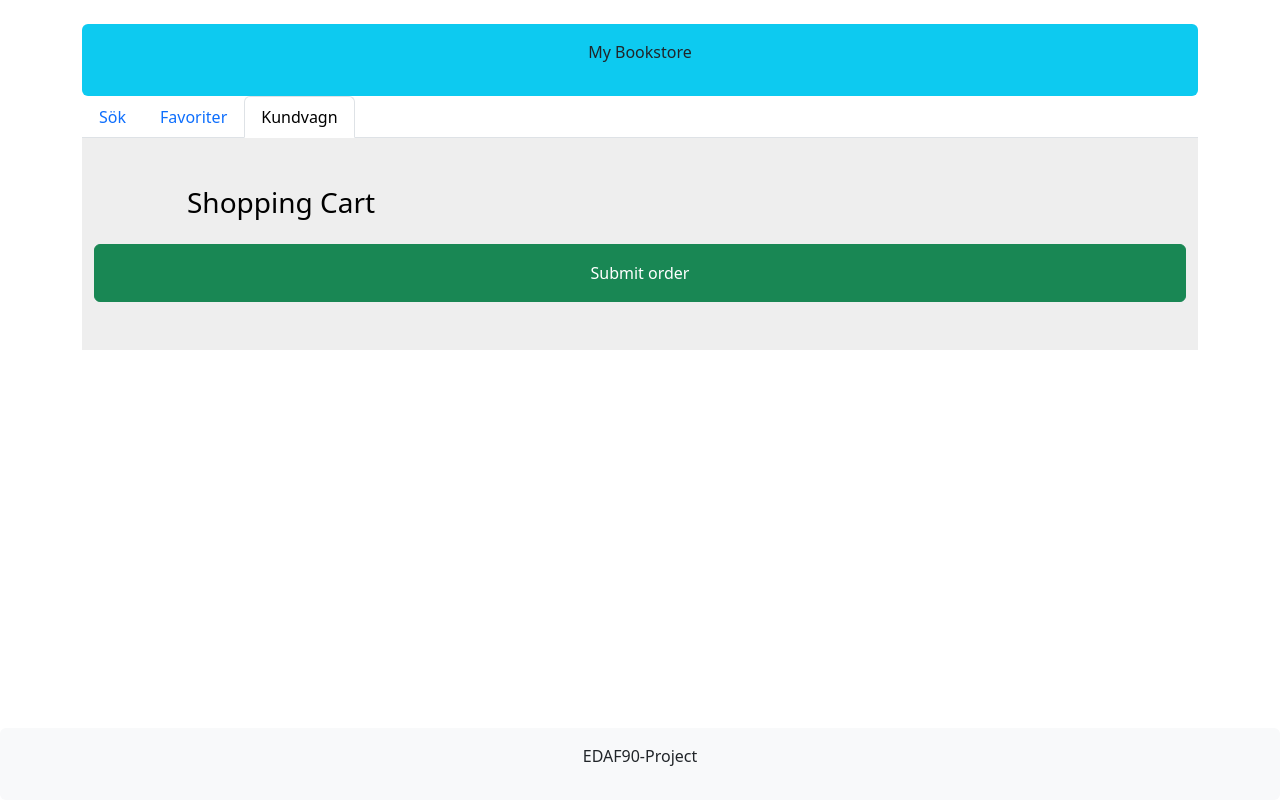
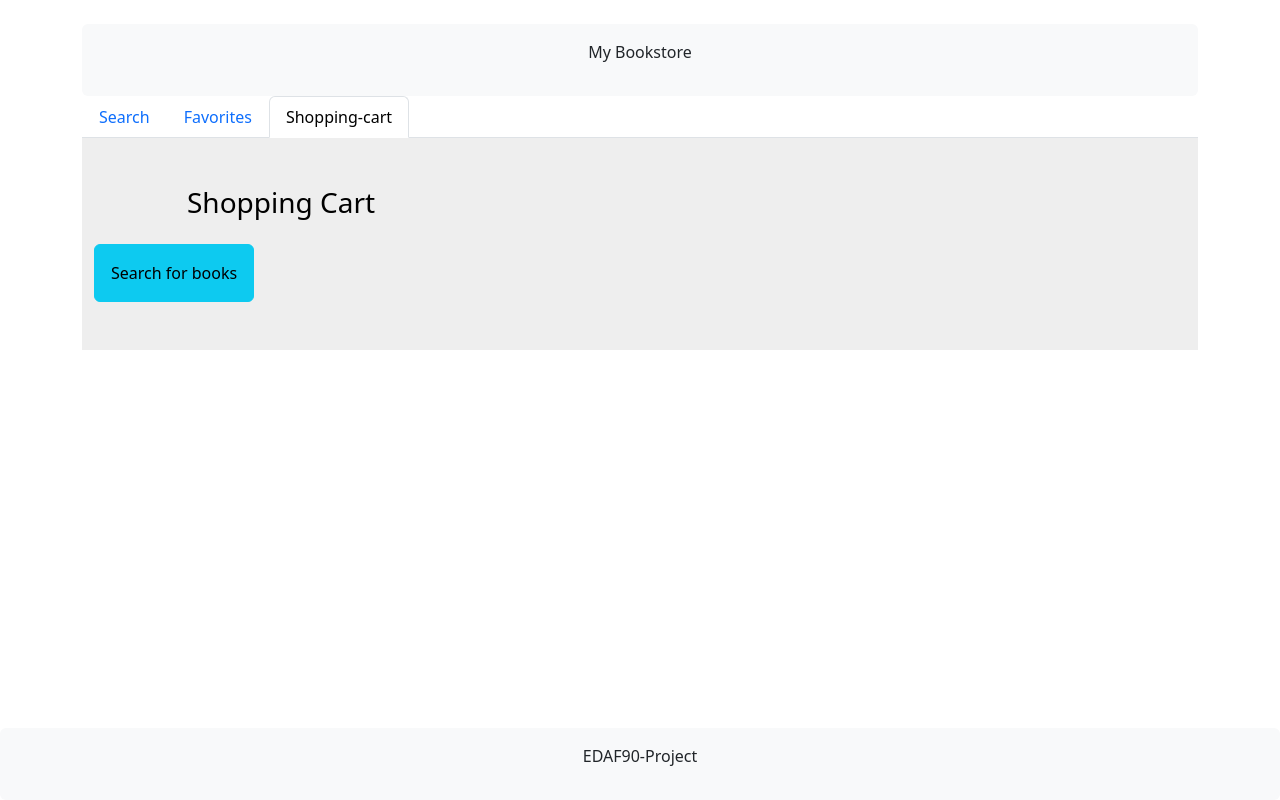
Before and after one commit to joeljohansson99/edaf90_project, a React (Create React App) app: page /shopping-cart in a window 1280 px wide. Built offline with nearby package versions, Linux system fonts and the light colour scheme.

Commit message:
små saker

```diff
--- a/src/Header.js
+++ b/src/Header.js
@@ -1,9 +1,9 @@
 function Header() {
     return (
-        <footer className="bg-info text-dark py-3 rounded">
+        <footer className="bg-light text-dark py-3 rounded">
             <div className="container">
                 <div className="row">
-                    <div className="col-12 text-center text-xl">
+                    <div className="col-12 text-center">
                         <p>My Bookstore </p>
                     </div>
                 </div>
--- a/src/Navbar.js
+++ b/src/Navbar.js
@@ -5,17 +5,17 @@ function NavBar() {
         <ul className="nav nav-tabs">
             <li className="nav-item">
                 <NavLink className="nav-link" to="/search-form">
-                    Sök
+                    Search
                 </NavLink>
             </li>
             <li className="nav-item">
                 <NavLink className="nav-link" to="/favorites">
-                    Favoriter
+                    Favorites
                 </NavLink>
             </li>
             <li className="nav-item">
                 <NavLink className="nav-link" to="/shopping-cart">
-                    Kundvagn
+                    Shopping-cart
                 </NavLink>
             </li>
         </ul>
--- a/src/ViewOrder.js
+++ b/src/ViewOrder.js
@@ -7,6 +7,7 @@ import axios from 'axios';
 import { useOutletContext, useLoaderData } from "react-router-dom";
 import Footer from './Footer';
 import React from "react";
+import { useNavigate } from 'react-router-dom';
 import {
   MDBBtn,
   MDBCard,
@@ -22,7 +23,7 @@ import {
 
 
 function ViewOrder(props){
-
+    const navigate = useNavigate();
     const {cart, setCart} = useOutletContext();
     const {show, setShow} = useOutletContext();
     const {book, setBook} = useOutletContext();
@@ -47,6 +48,9 @@ function ViewOrder(props){
     function submitOrder(){
         window.localStorage.removeItem("Shopping-cart");
         setCart([]);
+    }
+    function handleSearchClick(){
+        navigate(`/search-form`);
     }
 
     return (
@@ -100,8 +104,10 @@ function ViewOrder(props){
                         </div>) : <div> </div>}
                     </MDBCol>
                 </MDBRow>
-                <Button variant="success" className="w-100 p-3" key={book.id} onClick={submitOrder}> Submit order</Button>
-
+                {cart.length > 0 ?
+                    (<Button variant="success" className="w-30 p-3" onClick={submitOrder}> Submit order</Button>)
+                    : (
+                    <Button variant="info" className="w-30 p-3" key={book.id} onClick={handleSearchClick}>Search for books</Button>)}
             </MDBContainer>
         </section>
         );
```
